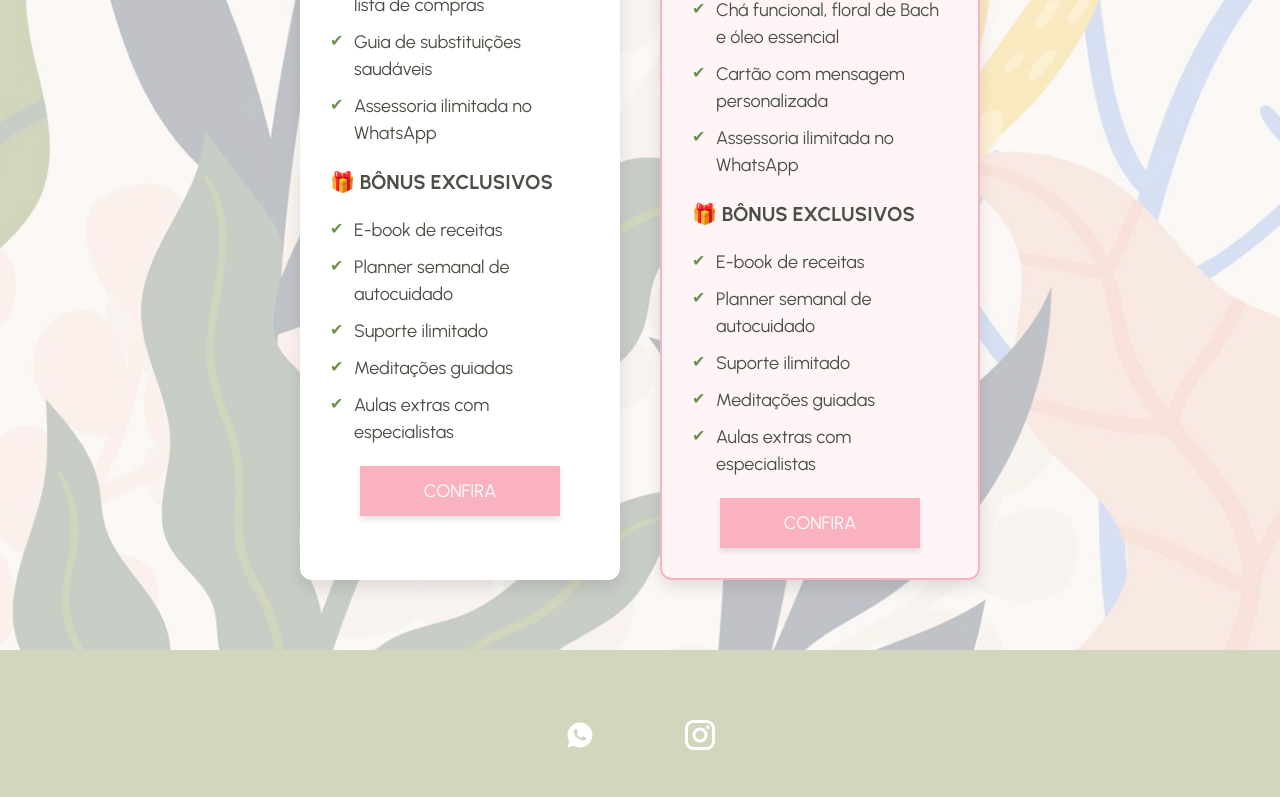
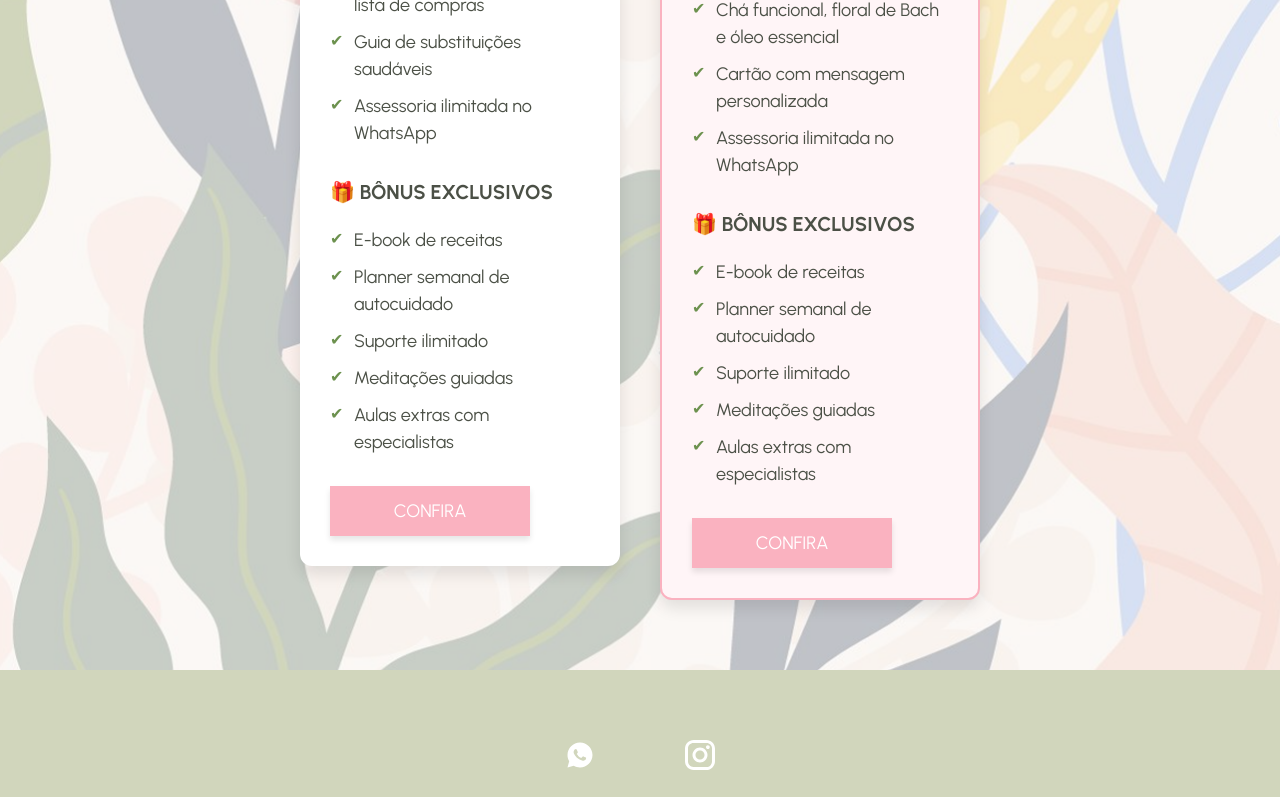
Before and after one commit to IsabeleLeticiaQueiroz/nutricionista_madu_paiva, a Next.js app: page /florescer in a window 1280 px wide. Shown: the part 2443-3240 px from the top of the page. Built offline with nearby package versions, Linux system fonts and the light colour scheme.

Commit message:
Atualização ofertas

```diff
--- a/src/styles/adquira-flo.css
+++ b/src/styles/adquira-flo.css
@@ -35,6 +35,11 @@
     width: 320px;
     font-family: Urbanist;
     transition: transform 0.3s ease;
+    display: flex;
+    flex-direction: column;
+    justify-content: space-between;
+    height: 100%;
+    min-height: 620px; /* Ajuste conforme necessário */
 }
 
 .card-plano:hover {
@@ -93,7 +98,7 @@
     box-shadow: 0 4px 6px rgba(0,0,0,0.1);
     transition: background-color 0.3s ease;
     cursor: pointer;
-    margin: 0 auto;
+    margin-top: auto;
 }
 
 .btn-rosa:hover {
@@ -126,6 +131,7 @@
     .card-plano {
         width: 100%;
         max-width: 320px;
+        min-height: auto;
     }
 
     .btn-rosa {
```
